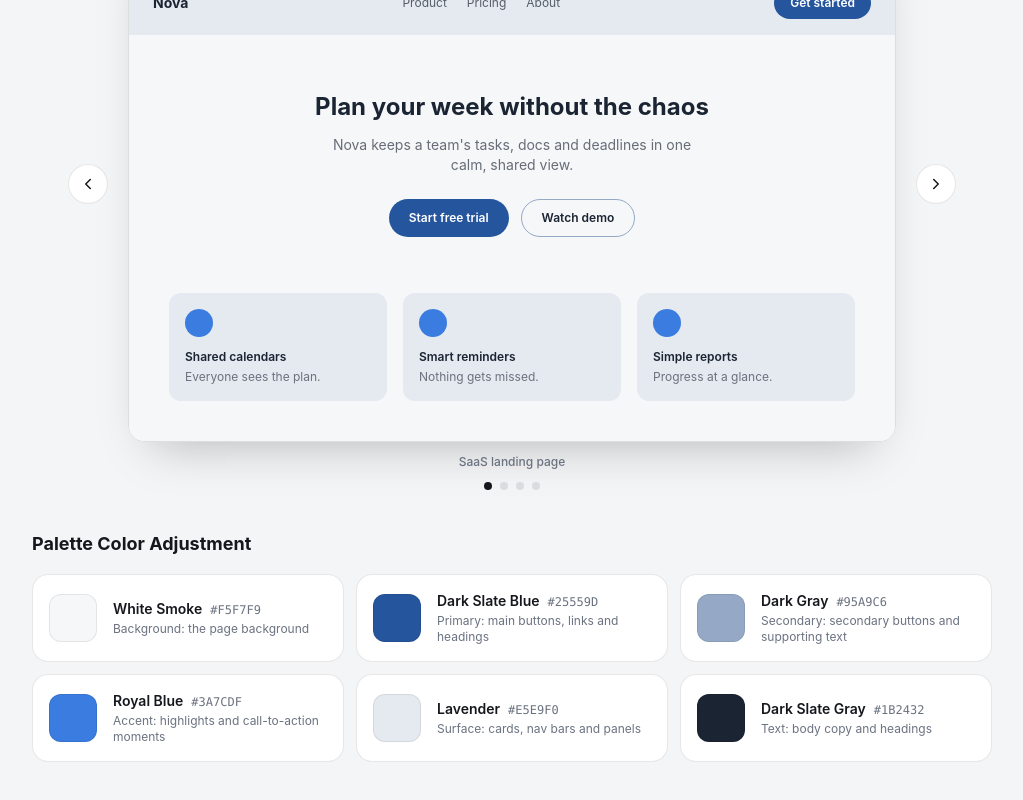
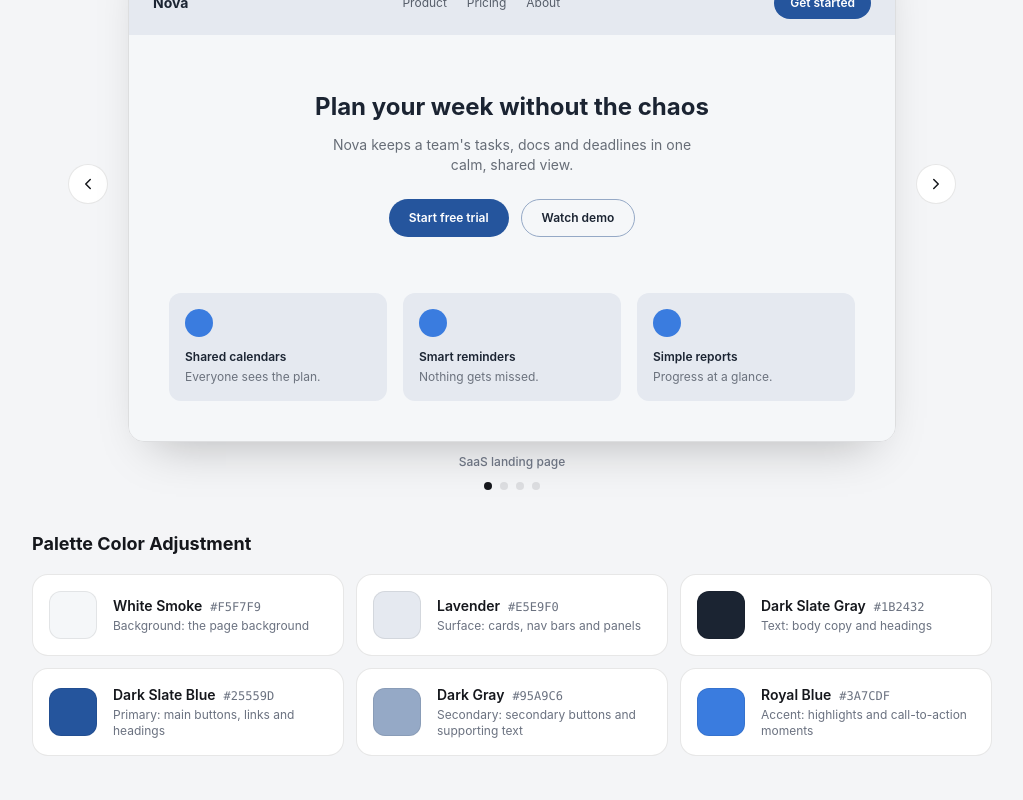
Before and after one commit to codymbohler/color-palette-picker, a React (Vite) app: page / in a window 1280 px wide. Shown: the part 453-1253 px from the top of the page, without its empty margins (128-1151 px from the left). Built offline with nearby package versions, Linux system fonts and the light colour scheme.

Commit message:
Organized adjustment swatches in terms of importance. Background -> Surface -> Text -> Primary -> Secondary -> Accent

```diff
--- a/src/ColorPalettePicker.jsx
+++ b/src/ColorPalettePicker.jsx
@@ -184,7 +184,7 @@ const PALETTE_TYPES = [
 ];
 
 const ROLE_ORDER = ["primary", "secondary", "accent", "background", "surface", "text"];
-const BREAKDOWN_ROLE_ORDER = ["background", "primary", "secondary", "accent", "surface", "text"];
+const BREAKDOWN_ROLE_ORDER = ["background", "surface", "text", "primary", "secondary", "accent"];
 const ROLE_INFO = {
   primary: { label: "Primary", usage: "main buttons, links and headings" },
   secondary: { label: "Secondary", usage: "secondary buttons and supporting text" },
```
